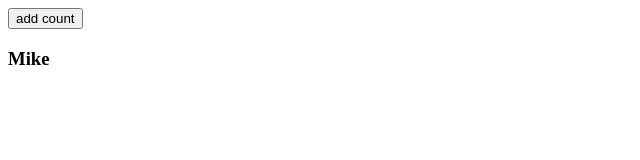
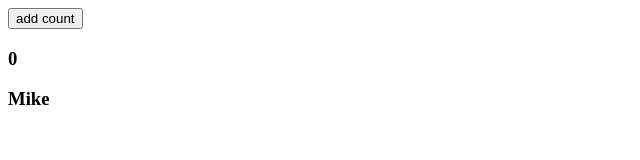
Before and after one commit to wangkaiwd/react-project, a React (Create React App) app: page / in a window 1280 px wide. Shown: the top 160 px of the page, without its empty margins (0-640 px from the left). Built offline with nearby package versions, Linux system fonts and the light colour scheme.

Commit message:
feat: 性能优化 1. shouldComponentUpdate 2. PureComponent 3. memo

```diff
--- a/src/MemoDemo.tsx
+++ b/src/MemoDemo.tsx
@@ -1,10 +1,19 @@
-import React, { Component } from 'react';
+import React, { Component, memo, PureComponent } from 'react';
 
 interface ChildClassProp {
   name: string
 }
 
-class ChildClass extends Component<ChildClassProp, {}> {
+// PureComponent中以浅层对比prop和state的方式实现了该函数
+class ChildClass extends PureComponent<ChildClassProp, {}> {
+  // shouldComponentUpdate (nextProps: Readonly<ChildClassProp>): boolean {
+  //   if (this.props.name === nextProps.name) {
+  //     return false;
+  //   } else {
+  //     return true;
+  //   }
+  // }
+
   render () {
     console.log('childClass update');
     return (
@@ -15,9 +24,15 @@ class ChildClass extends Component<ChildClassProp, {}> {
   }
 }
 
-// const ChildFunc = () => {
-//
-// };
+// 而在函数式组件中，通过memo来实现了prop和state的浅层对比
+const ChildFunc: React.FC<ChildClassProp> = memo((props) => {
+  console.log('childClass update');
+  return (
+    <h3>
+      {props.name}
+    </h3>
+  );
+});
 
 interface MemoDemoState {
   name: string;
@@ -37,7 +52,9 @@ class MemoDemo extends Component<{}, MemoDemoState> {
         <button onClick={() => this.setState({ count: count + 1 })}>
           add count
         </button>
-        <ChildClass name={name}/>
+        <h3>{count}</h3>
+        {/*即使并没有更改name,但是子组件还是刷新了*/}
+        <ChildFunc name={name}/>
       </div>
     );
   }
```
